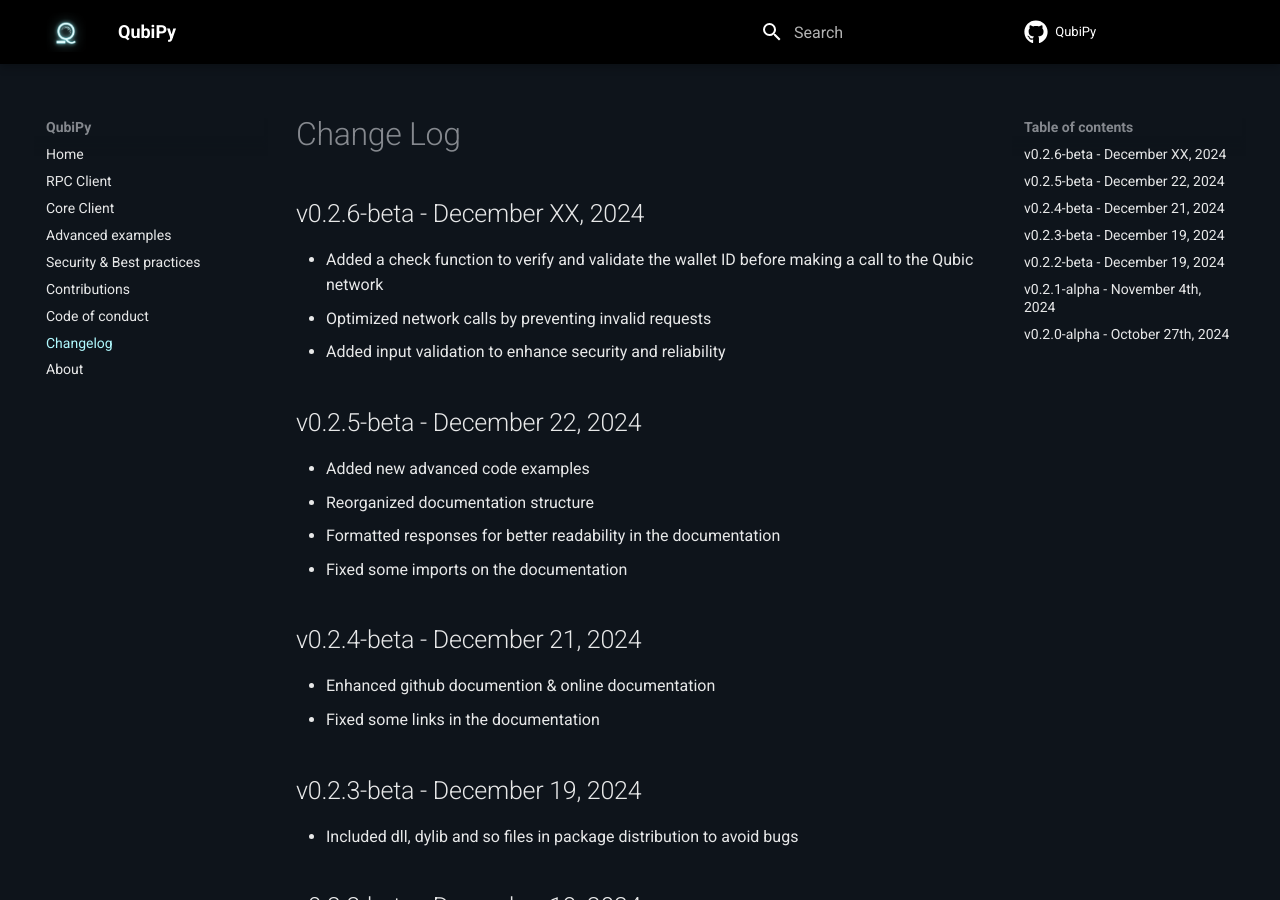
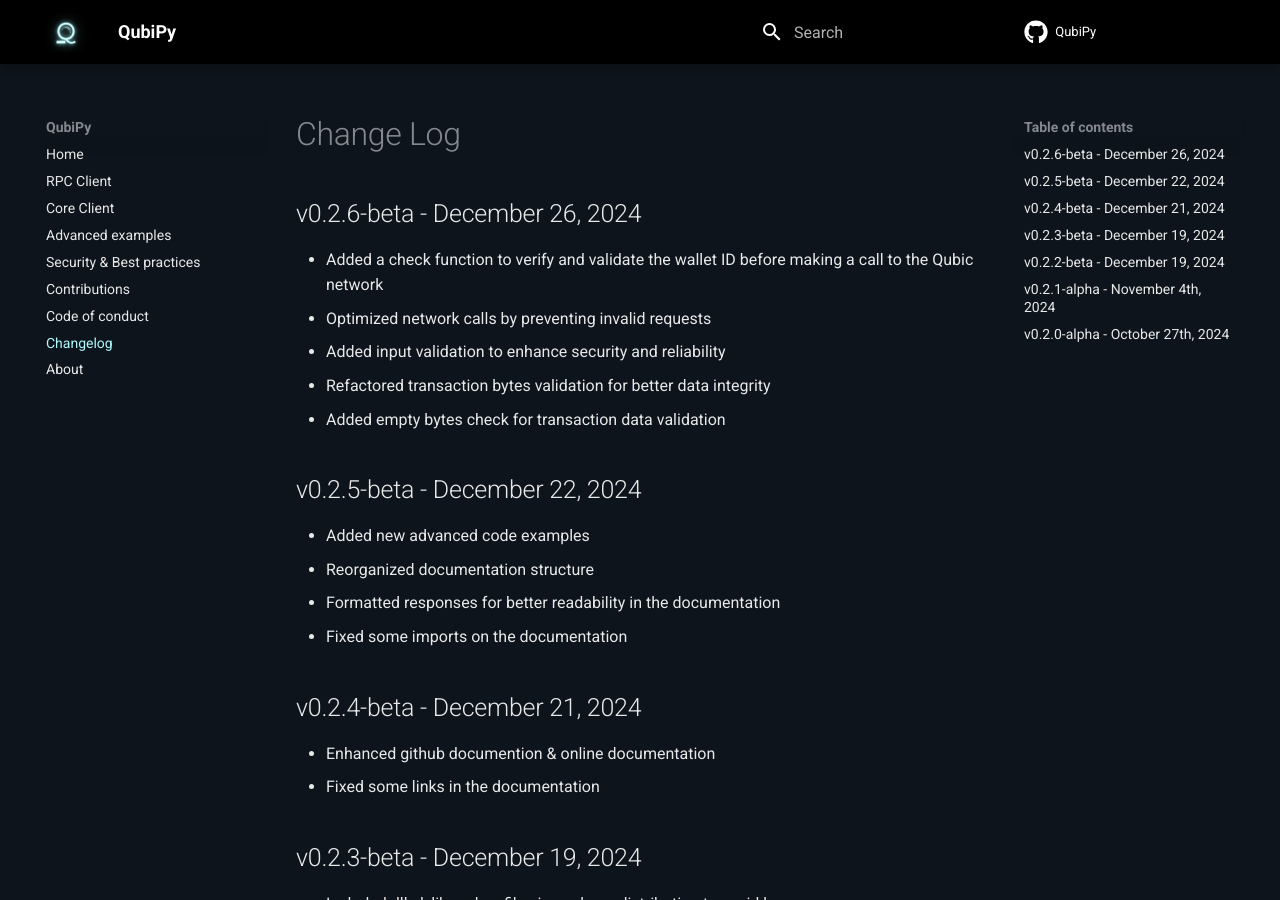
Before and after one commit to QubiPy-Labs/QubiPy, an MkDocs documentation site: the page built from docs/changelog.md, in a window 1280 px wide and 900 px high. Built offline with MkDocs 1.6.1 and Material for MkDocs 9.7.7, drawn with Linux system fonts in a browser that asks for light colours; comment, search, counter and statistics services are not loaded.

Commit message:
docs: update changelog

```diff
--- a/docs/changelog.md
+++ b/docs/changelog.md
@@ -1,8 +1,10 @@
 # Change Log
-## v0.2.6-beta - December XX, 2024
+## v0.2.6-beta - December 26, 2024
 * Added a check function to verify and validate the wallet ID before making a call to the Qubic network
 * Optimized network calls by preventing invalid requests
 * Added input validation to enhance security and reliability
+* Refactored transaction bytes validation for better data integrity
+* Added empty bytes check for transaction data validation
 
 ## v0.2.5-beta - December 22, 2024
 * Added new advanced code examples
```
Also changed, not shown: CHANGELOG.md (+3 -1 lines).
